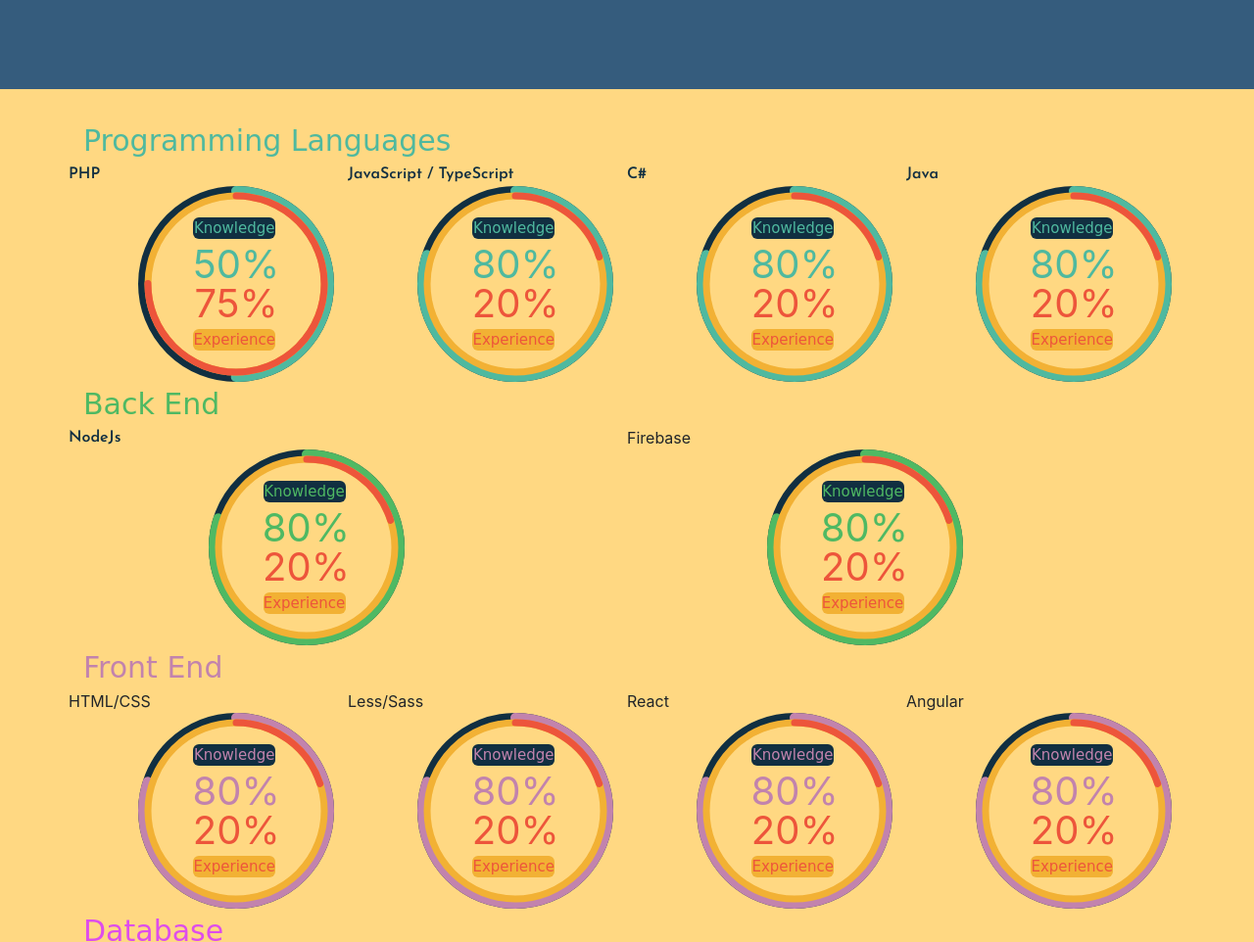
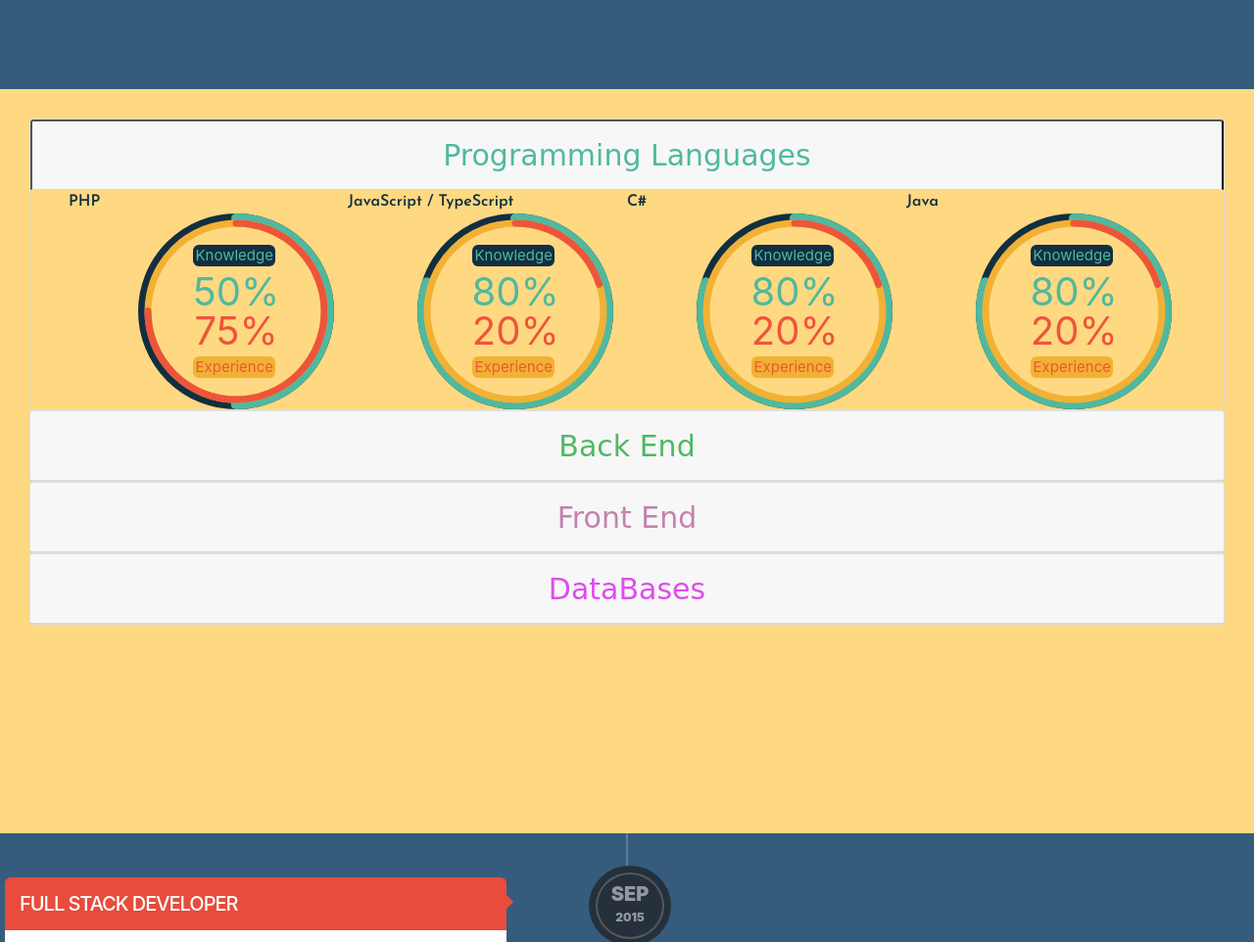
Before and after one commit to Teylor/Resume, a website: page index.html in a window 1280 px wide. Shown: the part 1509-2471 px from the top of the page at 98% size. Drawn offline with nearby package versions, Linux system fonts and the light colour scheme; a web font is replaced by a local one.

Commit message:
Collapsed Skills

```diff
--- a/index.html
+++ b/index.html
@@ -93,8 +93,16 @@
   </section>
 
   <section id="skills">
+    <div id="accordion">
+      <div class="card">
+        <button id="headingLanguages" class="card-header" data-toggle="collapse" data-target="#collapseLanguages"
+          aria-expanded="true" aria-controls="collapseLanguages">
+          Programming Languages
+        </button>
+
+        <div id="collapseLanguages" class="collapse show" aria-labelledby="headingLanguages" data-parent="#accordion">
             <div class="container skills--languages">
-      <span>Programming Languages</span>
+
                 <div class="row">
 
                   <div class="col-sm-12 col-md-6 col-xl-3 skills--languages-php">
@@ -178,9 +186,15 @@
                   </div>
                 </div>
               </div>
-
+        </div>
+      </div>
+      <div class="card">
+        <button id="headingBackend" class="card-header btn btn-link collapsed" data-toggle="collapse" data-target="#collapseBackend"
+          aria-expanded="false" aria-controls="collapseBackend">
+          Back End
+        </button>
+        <div id="collapseBackend" class="collapse" aria-labelledby="headingBackend" data-parent="#accordion">
             <div class="container skills--backend">
-      <span>Back End</span>
                 <div class="row">
 
                   <div class="col-md-6 skills--languages-nodejs">
@@ -224,8 +238,15 @@
                   </div>
                 </div>
               </div>
+        </div>
+      </div>
+      <div class="card">
+        <button id="headingFrontend" class="card-header btn btn-link collapsed" data-toggle="collapse" data-target="#collapseFrontEnd"
+          aria-expanded="false" aria-controls="collapseFrontEnd">
+          Front End
+        </button>
+        <div id="collapseFrontEnd" class="collapse" aria-labelledby="headingFrontEnd" data-parent="#accordion">
             <div class="container skills--frontend">
-      <span>Front End</span>
                 <div class="row">
 
                   <div class="col-sm-12 col-md-6 col-xl-3 skills--languages-css">
@@ -308,8 +329,15 @@
                   </div>
                 </div>
               </div>
+        </div>
+      </div>
+      <div class="card">
+          <button id="headingDatabases" class="card-header btn btn-link collapsed" data-toggle="collapse" data-target="#collapseDatabases"
+            aria-expanded="false" aria-controls="collapseDatabases">
+            DataBases
+          </button>
+          <div id="collapseDatabases" class="collapse" aria-labelledby="headingDatabases" data-parent="#accordion">
               <div class="container skills--database">
-      <span>Database</span>
                   <div class="row">
 
                     <div class="col-md-6 skills--languages-sql">
@@ -348,6 +376,9 @@
                           <percentatge--internal></percentatge--internal>
                           <span class="percentatge--external-tooltip">Knowledge</span>
                           <span class="percentatge--internal-tooltip">Experience</span>
+                        </div>
+                      </div>
+                    </div>
                   </div>
                 </div>
           </div>
@@ -431,8 +462,10 @@
         <i class="fab fa-github"></i></a>
       <a href="https://codepen.io/Teylor6/" target="_blank" data-toggle="tooltip" data-placement="top" title="CodePen">
         <i class="fab fa-codepen"></i></a>
-      <a href="https://res.cloudinary.com/dqlsibnbz/image/upload/v1548316428/CV_EN.pdf" download data-toggle="tooltip" data-placement="top" title="English Resume" target="_blank"><i class="far fa-file-pdf"></i></a>
-      <a href="https://res.cloudinary.com/dqlsibnbz/image/upload/v1548316433/CV_ES.pdf" download data-toggle="tooltip" data-placement="top" title="Spanish Resume" target="_blank"><i class="far fa-file-pdf"></i></a>
+      <a href="https://res.cloudinary.com/dqlsibnbz/image/upload/v1548316428/CV_EN.pdf" download data-toggle="tooltip"
+        data-placement="top" title="English Resume" target="_blank"><i class="far fa-file-pdf"></i></a>
+      <a href="https://res.cloudinary.com/dqlsibnbz/image/upload/v1548316433/CV_ES.pdf" download data-toggle="tooltip"
+        data-placement="top" title="Spanish Resume" target="_blank"><i class="far fa-file-pdf"></i></a>
     </div>
   </div>
 </body>
--- a/sass/skills/_skills.scss
+++ b/sass/skills/_skills.scss
@@ -1,15 +1,55 @@
 #skills {
+  height: 95vh;
   padding: 30px;
   background-color: $color-black;
   position: relative;
 }
+
+#headingLanguages {
+  color: #4fb99f;
+  font-family: "Baloo Thambi", cursive;
+  font-size: 30px;
+  position: relative;
+}
+
+#collapseLanguages {
+  background-color: $color-black;
+}
+
+#headingBackend {
+  color: #4fb963;
+  font-family: "Baloo Thambi", cursive;
+  font-size: 30px;
+  position: relative;
+}
+
+#collapseBackend {
+  background-color: $color-black;
+}
+
+#headingFrontend {
+  color: #c283ad;
+  font-family: "Baloo Thambi", cursive;
+  font-size: 30px;
+  position: relative;
+}
+
+#collapseFrontEnd {
+  background-color: $color-black;
+}
+
+#headingDatabases {
+  color: #de4dec;
+  font-family: "Baloo Thambi", cursive;
+  font-size: 30px;
+  position: relative;
+}
+
+#collapseDatabases {
+  background-color: $color-black;
+}
+
 .skills--languages {
-  span {
-    color: #4fb99f;
-    font-family: "Baloo Thambi", cursive;
-    font-size: 30px;
-    position: relative;
-  }
   .php-title {
     font-family: "Josefin Sans", sans-serif;
     color: #112f41;
@@ -28,36 +68,21 @@
   }
 }
 .skills--backend {
-  span {
-    color: #4fb963;
-    font-family: "Baloo Thambi", cursive;
-    font-size: 30px;
-    position: relative;
-  }
+
   .nodejs-title {
     font-family: "Josefin Sans", sans-serif;
     color: #112f41;
   }
 }
 .skills--frontend {
-  span {
-    color: #c283ad;
-    font-family: "Baloo Thambi", cursive;
-    font-size: 30px;
-    position: relative;
-  }
+
   .nodejs-title {
     font-family: "Josefin Sans", sans-serif;
     color: #112f41;
   }
 }
 .skills--database {
-  span {
-    color: #de4dec;
-    font-family: "Baloo Thambi", cursive;
-    font-size: 30px;
-    position: relative;
-  }
+
   .nodejs-title {
     font-family: "Josefin Sans", sans-serif;
     color: #112f41;
```
Also changed, not shown: README.md, styles/styles.css, 1 other file. Lines whose indentation alone changed are shown as unchanged.
